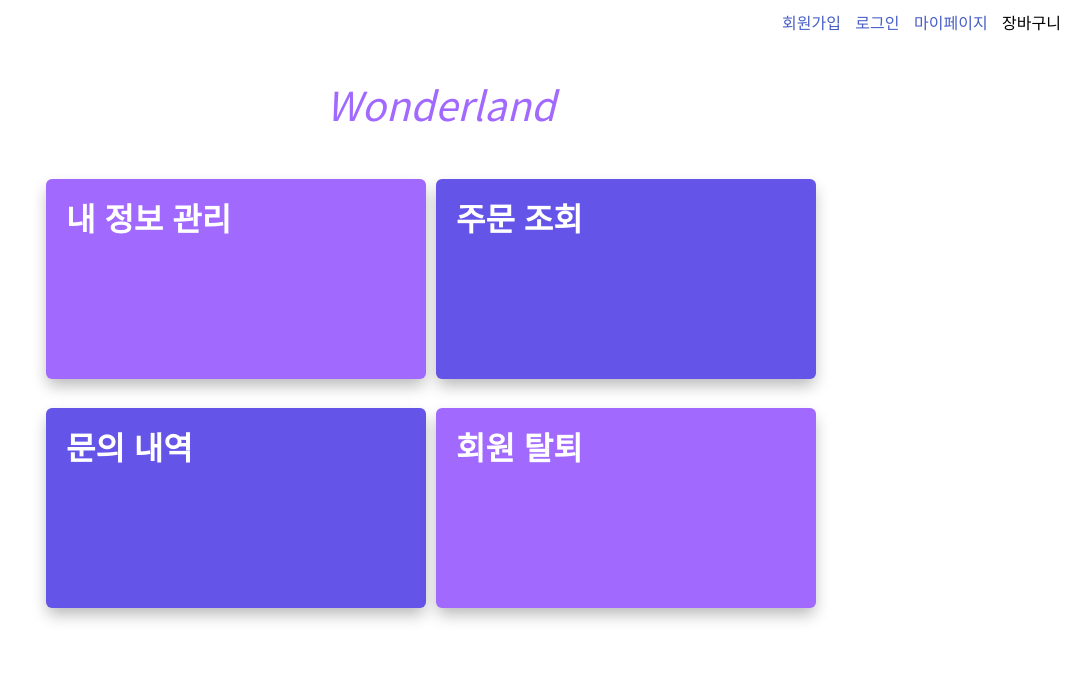
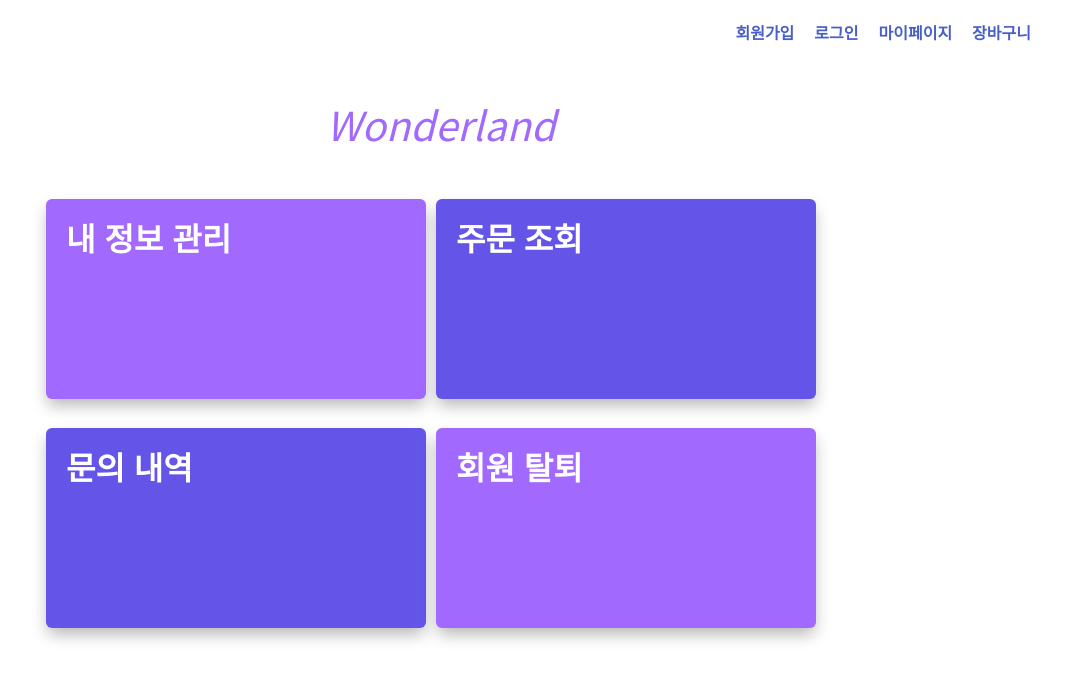
Before and after one commit to limvsme/node_start_kit, a plain HTML site: page src/views/mypage/mypage.html in a window 1280 px wide. Shown: the whole page, without its empty margins (199-1280 px from the left). Drawn offline with nearby package versions, Linux system fonts and the light colour scheme; a web font is replaced by a local one.

Commit message:
FEAT: 상단 네비게이션 1차 구현하여 현재 작업한 화면들에 모두 import 시킴

```diff
--- a/src/views/account-orders/account-orders.js
+++ b/src/views/account-orders/account-orders.js
@@ -5,9 +5,12 @@
 // 3. 주문 내역이 5건 이상이라면 하단에 그 넘어간 수만큼 페이지를 이동할 수 있는 숫자 버튼 표시
 // 4. 달력에 대한 동작도 구현해야함
 
+import setNav from "/src/views/nav/nav.js";
+
 const filterButtonList = document.querySelectorAll(".button.is-outlined");
 const orderListBody = document.querySelector("#order-list-body");
 
+setNav();
 addAllEvents();
 requestOrderData();
 
--- a/src/views/account-security/account-security.js
+++ b/src/views/account-security/account-security.js
@@ -1,5 +1,8 @@
+import setNav from "/src/views/nav/nav.js";
+
 const findAddressButton = document.querySelector("#find-address-button");
 
+setNav();
 addAllEvents();
 
 // addEventListener들을 묶어주는 코드
--- a/src/views/login/login.js
+++ b/src/views/login/login.js
@@ -1,8 +1,11 @@
+import setNav from "/src/views/nav/nav.js";
+
 const idInput = document.querySelector("#id-input");
 const passwordInput = document.querySelector("#password-input");
 const loginButton = document.querySelector("#login-button");
 const nonMemberLoginButton = document.querySelector("#non-member-login-button");
 
+setNav();
 addAllEvents();
 
 // addEventListener들을 묶어주는 코드
--- a/src/views/mypage/mypage.html
+++ b/src/views/mypage/mypage.html
@@ -13,24 +13,16 @@
       rel="stylesheet"
     />
 
-    <!-- Bulma -->
+    <!-- Bulma, CSS -->
     <link rel="stylesheet" href="https://cdn.jsdelivr.net/npm/bulma@0.9.4/css/bulma.min.css" />
     <link rel="stylesheet" href="mypage.css" />
 
     <!-- javascript -->
-    <script defer type="text/javascript" src="mypage.js"></script>
+    <script defer type="module" src="mypage.js"></script>
   </head>
 
   <body>
-    <header>
-      <!-- TODO: 네비 임시 날림 구현-->
-      <div>
-        <span><a href="../register/register.html">회원가입</a></span>
-        <span><a href="../login/login.html">로그인</a></span>
-        <span><a href="../mypage/mypage.html">마이페이지</a></span>
-        <span>장바구니</span>
-      </div>
-    </header>
+    <header id="navbar"></header>
 
     <main>
       <div id="title-div">
--- a/src/views/mypage/mypage.js
+++ b/src/views/mypage/mypage.js
@@ -1,6 +1,9 @@
+import setNav from "/src/views/nav/nav.js";
+
 const accountSecurity = document.querySelector("#account-security");
 const accountOrders = document.querySelector("#account-orders");
 
+setNav();
 addAllEvents();
 
 // addEventListener들을 묶어주는 코드
--- /dev/null
+++ b/src/views/nav/nav.css
@@ -0,0 +1,12 @@
+nav {
+  display: flex;
+  justify-content: flex-end;
+  margin: 20px 20px 50px 0;
+}
+
+.nav-link {
+  margin-right: 20px;
+  font-size: 16px;
+  font-weight: bold;
+  font-family: "Noto Sans KR", sans-serif;
+}
--- /dev/null
+++ b/src/views/nav/nav.html
@@ -0,0 +1,11 @@
+<link rel="stylesheet" href="/src/views/nav/nav.css" />
+<nav>
+  <!-- <ul>
+    <li><a href="/src/views/login/login.html">로그인</a></li>
+    <li><a href="/src/views/register/register.html">회원가입</a></li>
+  </ul> -->
+  <a class="nav-link" href="/src/views/register/register.html">회원가입</a>
+  <a class="nav-link" href="/src/views/login/login.html">로그인</a>
+  <a class="nav-link" href="/src/views/mypage/mypage.html">마이페이지</a>
+  <a class="nav-link" href="/src/views/cart/cart.html">장바구니</a>
+</nav>
--- /dev/null
+++ b/src/views/nav/nav.js
@@ -0,0 +1,12 @@
+export default function setNav() {
+  var xhr = new XMLHttpRequest();
+  xhr.open("GET", "/src/views/nav/nav.html", true);
+  xhr.onreadystatechange = function () {
+    if (xhr.readyState === 4 && xhr.status === 200) {
+      var navbarContent = xhr.responseText;
+      var navbarElement = document.getElementById("navbar");
+      navbarElement.innerHTML = navbarContent;
+    }
+  };
+  xhr.send();
+}
--- a/src/views/register/register.js
+++ b/src/views/register/register.js
@@ -1,3 +1,5 @@
+import setNav from "/src/views/nav/nav.js";
+
 const registerButton = document.querySelector("#register-button");
 
 const nameInput = document.querySelector("#name-input");
@@ -6,6 +8,7 @@ const passwordInput = document.querySelector("#password-input");
 const passwordConfirmInput = document.querySelector("#password-confirm-input");
 const phoneNumberInput = document.querySelector("#phone-number-input");
 
+setNav();
 addAllEvents();
 
 // addEventListener들을 묶어주는 코드
```
Also changed, not shown: src/views/account-orders/account-orders.html (+3 -11 lines), src/views/account-security/account-security.html (+4 -11 lines), src/views/login/login.html (+4 -12 lines), src/views/register/register.html (+4 -12 lines).
